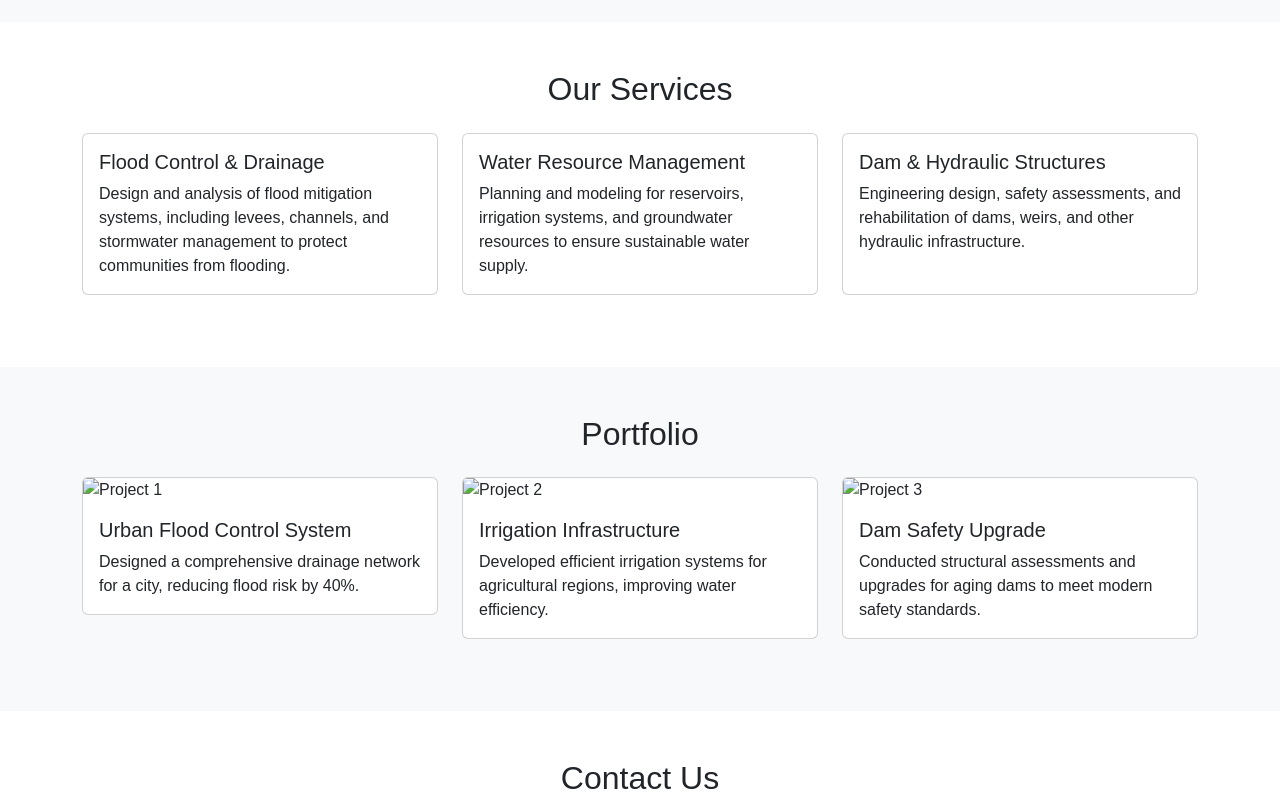
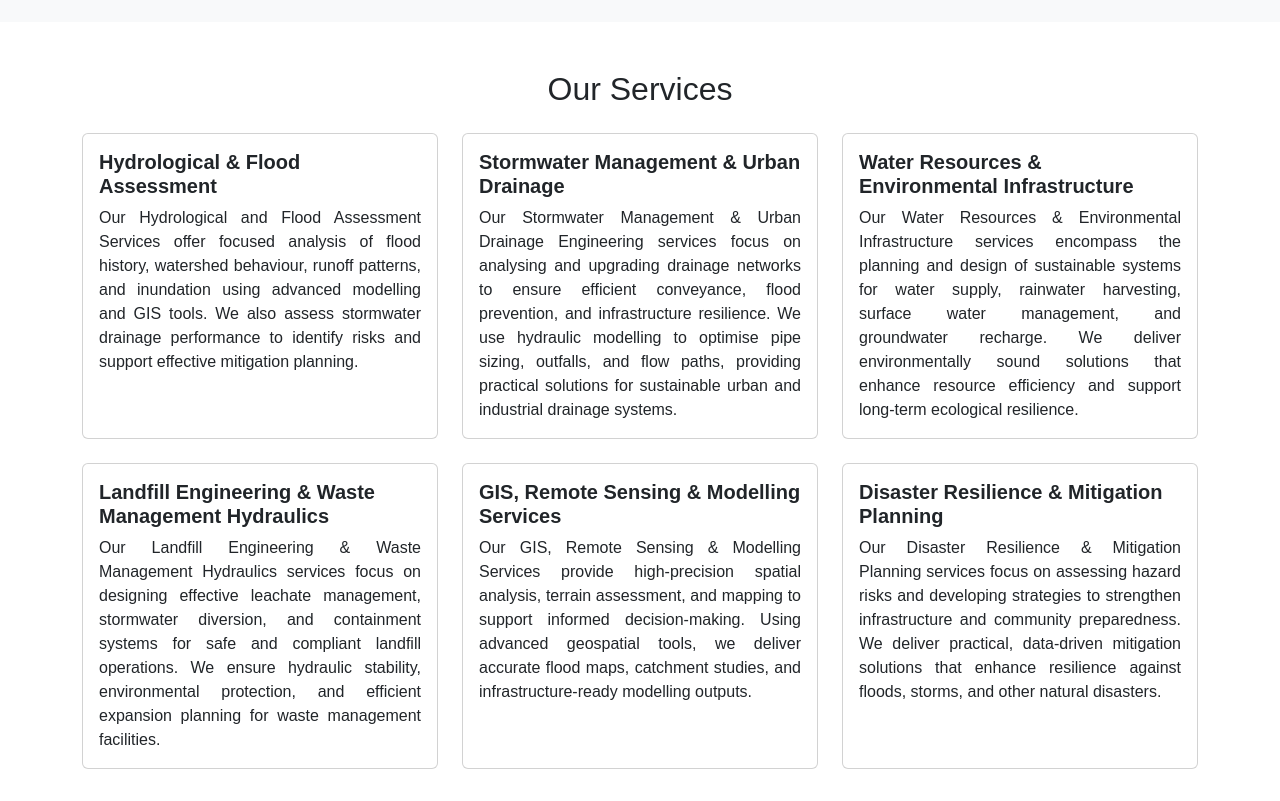
Before and after one commit to SnehaSoni244/sandeep, a plain HTML site: page index.html in a window 1280 px wide. Shown: the part 1120-1921 px from the top of the page. Drawn offline with nearby package versions, Linux system fonts and the light colour scheme.

Commit message:
Update index.html

```diff
--- a/index.html
+++ b/index.html
@@ -76,28 +76,55 @@
             <h2 class="text-center mb-4">Our Services</h2>
             <div class="row">
                 <div class="col-md-4 mb-4">
+                    <div class="card service-card h-100" >
+                        <div class="card-body" >
+                            <h5 class="card-title fw-bold">Hydrological & Flood Assessment</h5>
+                            <p class="card-text" style="text-align: justify;">Our Hydrological and Flood Assessment Services offer focused analysis of flood history, watershed behaviour, runoff patterns, and inundation using advanced modelling and GIS tools. We also assess stormwater drainage performance to identify risks and support effective mitigation planning. </div>
+                    </div>
+                </div>
+                <div class="col-md-4 mb-4">
                     <div class="card service-card h-100">
                         <div class="card-body">
-                            <h5 class="card-title">Flood Control & Drainage</h5>
-                            <p class="card-text">Design and analysis of flood mitigation systems, including levees, channels, and stormwater management to protect communities from flooding.</p>
+                            <h5 class="card-title fw-bold">Stormwater Management & Urban Drainage</h5>
+                            <p class="card-text" style="text-align: justify;">Our Stormwater Management & Urban Drainage Engineering services focus on analysing and upgrading drainage networks to ensure efficient conveyance, flood prevention, and infrastructure resilience. We use hydraulic modelling to optimise pipe sizing, outfalls, and flow paths, providing practical solutions for sustainable urban and industrial drainage systems.</p>
                         </div>
                     </div>
                 </div>
                 <div class="col-md-4 mb-4">
                     <div class="card service-card h-100">
                         <div class="card-body">
-                            <h5 class="card-title">Water Resource Management</h5>
-                            <p class="card-text">Planning and modeling for reservoirs, irrigation systems, and groundwater resources to ensure sustainable water supply.</p>
+                            <h5 class="card-title fw-bold">Water Resources & Environmental Infrastructure</h5>
+                            <p class="card-text" style="text-align: justify;">Our Water Resources & Environmental Infrastructure services encompass the planning and design of sustainable systems for water supply, rainwater harvesting, surface water management, and groundwater recharge. We deliver environmentally sound solutions that enhance resource efficiency and support long-term ecological resilience.</p>
                         </div>
                     </div>
+
                 </div>
-                <div class="col-md-4 mb-4">
+             <div class="col-md-4 mb-4">
                     <div class="card service-card h-100">
                         <div class="card-body">
-                            <h5 class="card-title">Dam & Hydraulic Structures</h5>
-                            <p class="card-text">Engineering design, safety assessments, and rehabilitation of dams, weirs, and other hydraulic infrastructure.</p>
+                            <h5 class="card-title fw-bold">Landfill Engineering & Waste Management Hydraulics</h5>
+                            <p class="card-text" style="text-align: justify;">Our Landfill Engineering & Waste Management Hydraulics services focus on designing effective leachate management, stormwater diversion, and containment systems for safe and compliant landfill operations. We ensure hydraulic stability, environmental protection, and efficient expansion planning for waste management facilities.</p>
                         </div>
                     </div>
+
+                </div>
+                 <div class="col-md-4 mb-4">
+                    <div class="card service-card h-100">
+                        <div class="card-body">
+                            <h5 class="card-title fw-bold">GIS, Remote Sensing & Modelling Services</h5>
+                            <p class="card-text" style="text-align: justify;">Our GIS, Remote Sensing & Modelling Services provide high-precision spatial analysis, terrain assessment, and mapping to support informed decision-making. Using advanced geospatial tools, we deliver accurate flood maps, catchment studies, and infrastructure-ready modelling outputs.</p>
+                        </div>
+                    </div>
+
+                </div>
+                 <div class="col-md-4 mb-4">
+                    <div class="card service-card h-100">
+                        <div class="card-body">
+                            <h5 class="card-title fw-bold">Disaster Resilience & Mitigation Planning</h5>
+                            <p class="card-text" style="text-align: justify;">Our Disaster Resilience & Mitigation Planning services focus on assessing hazard risks and developing strategies to strengthen infrastructure and community preparedness. We deliver practical, data-driven mitigation solutions that enhance resilience against floods, storms, and other natural disasters.</p>
+                        </div>
+                    </div>
+
                 </div>
             </div>
         </div>
@@ -110,28 +137,35 @@
             <div class="row">
                 <div class="col-md-4 mb-4">
                     <div class="card">
-                        <img src="" class="card-img-top" alt="Project 1">
+                        <!--<img src="" class="card-img-top" alt="Project 1">-->
                         <div class="card-body">
-                            <h5 class="card-title">Urban Flood Control System</h5>
-                            <p class="card-text">Designed a comprehensive drainage network for a city, reducing flood risk by 40%.</p>
+                            <h5 class="card-title fw-bold">Hydrological Study, Flood Assessment</h5>
+                            <p class="card-text">Designed Hydrological Study, Flood Assessment (Which broadly includes historical floods, HFL water
+demarcation, flood pattern, inundation pattern, existing stormwater drainage system and
+inlet-outlet condition) and Mitigation Measures at various industrial area of Baroda.</p>
                         </div>
                     </div>
                 </div>
                 <div class="col-md-4 mb-4">
                     <div class="card">
-                        <img src="" class="card-img-top" alt="Project 2">
+                     <!--   <img src="" class="card-img-top" alt="Project 2">-->
                         <div class="card-body">
-                            <h5 class="card-title">Irrigation Infrastructure</h5>
-                            <p class="card-text">Developed efficient irrigation systems for agricultural regions, improving water efficiency.</p>
+                            <h5 class="card-title fw-bold"> Waste Management Project</h5>
+                            <p class="card-text">Developed efficient  responsible for detailed project report for
+expansion of Sanitary Landfill facility for Common Hazardous Waste Transport Storage and
+Disposal Facility.</p>
                         </div>
                     </div>
                 </div>
                 <div class="col-md-4 mb-4">
                     <div class="card">
-                        <img src="" class="card-img-top" alt="Project 3">
+                     <!--   <img src="" class="card-img-top" alt="Project 3">-->
                         <div class="card-body">
-                            <h5 class="card-title">Dam Safety Upgrade</h5>
-                            <p class="card-text">Conducted structural assessments and upgrades for aging dams to meet modern safety standards.</p>
+                            <h5 class="card-title fw-bold">Sewage Treatment from Municipal body to Industrial area</h5>
+                            <p class="card-text">Designed and
+Preparation of Feasibility Report of Transferring Treated Sewage from Vadodara City to Dahej
+Industrial Area.
+.</p>
                         </div>
                     </div>
                 </div>
```
